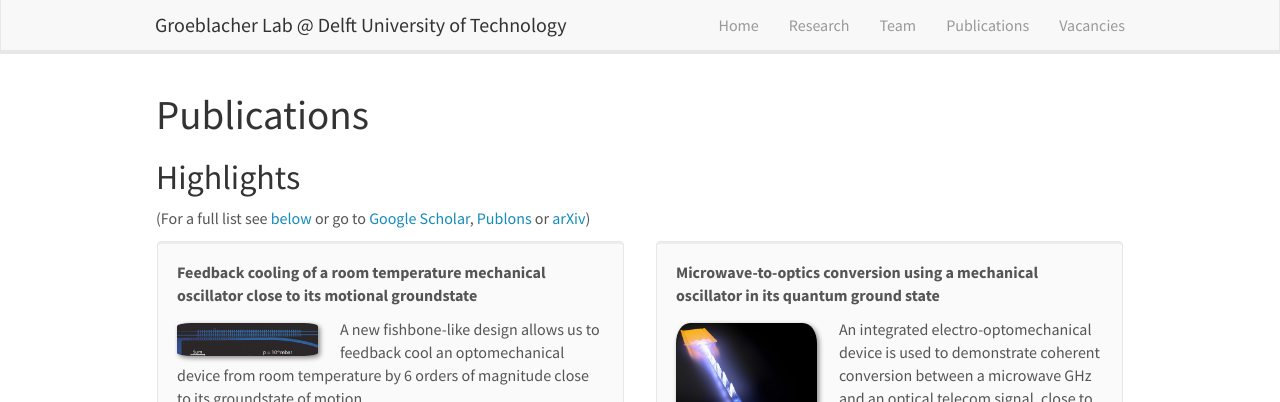
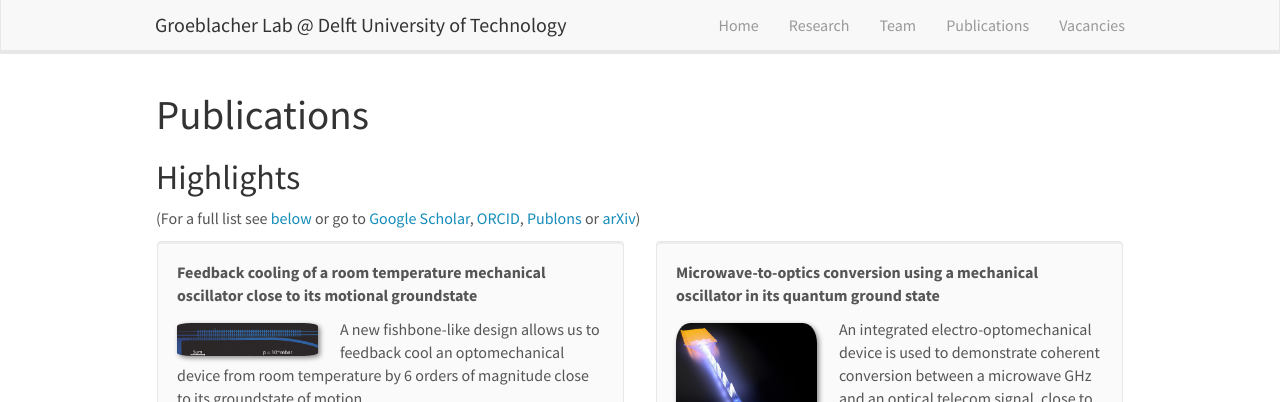
Before and after one commit to sgroeblacher/groeblacherlab, a Jekyll site: the page built from _pages/publications.md, in a window 1280 px wide and 900 px high. Shown: the top 402 px of the window. Built offline with Jekyll 4.4.1, drawn with Linux system fonts in a browser that asks for light colours; nearby versions of some CDN libraries.

Commit message:
modified:   _pages/publications.md

```diff
--- a/_pages/publications.md
+++ b/_pages/publications.md
@@ -11,7 +11,7 @@ permalink: /publications/
 
 ## Highlights
 
-(For a full list see [below](#list-of-publications) or go to [Google Scholar](https://scholar.google.com/citations?user=3FNLMXkAAAAJ), [Publons](https://publons.com/researcher/2464886/simon-groeblacher/) or [arXiv](https://arxiv.org/a/groblacher_s_1))
+(For a full list see [below](#list-of-publications) or go to [Google Scholar](https://scholar.google.com/citations?user=3FNLMXkAAAAJ), [ORCID](https://orcid.org/0000-0003-3932-7820), [Publons](https://publons.com/researcher/2464886/simon-groeblacher) or [arXiv](https://arxiv.org/a/groblacher_s_1))
 
 {% assign number_printed = 0 %}
 {% for publi in site.data.publist %}
```
